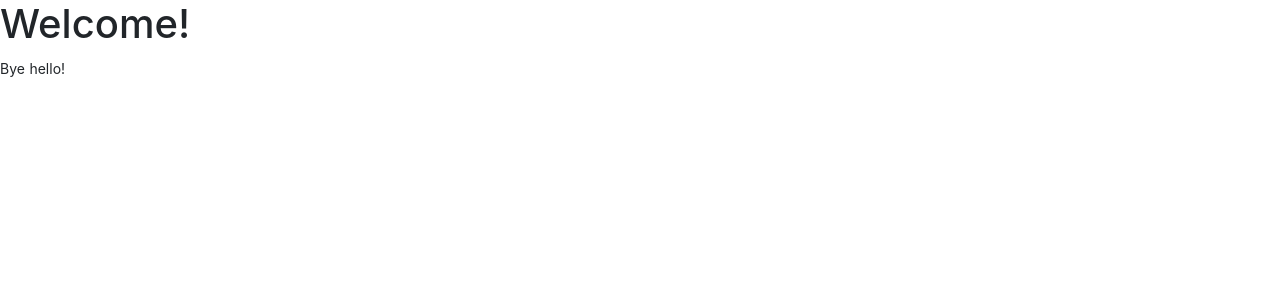
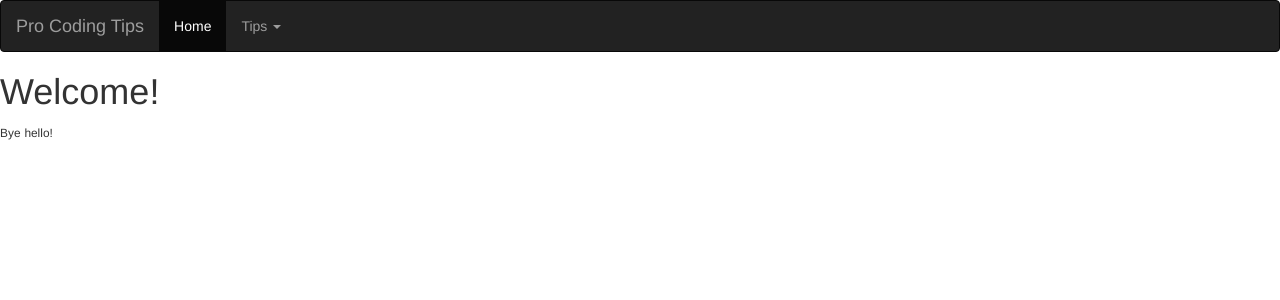
Before and after one commit to yesh0907/procodingtips, a Django app: page / in a window 1280 px wide. Shown: the top 300 px of the page. Run offline with Django 3.2, Linux system fonts and the light colour scheme; some libraries are stand-ins or nearby versions.

Commit message:
Fixing files

```diff
--- a/templates/home.html
+++ b/templates/home.html
@@ -5,6 +5,7 @@
 {% endblock title %}
 
 {% block body %}
+	{% include "navbar.html" %}
 	<h1>Welcome!</h1>
 	<small>Bye</small>
 	<small>hello!</small>
--- a/templates/layout.html
+++ b/templates/layout.html
@@ -8,4 +8,10 @@
 	<body>
 		{% block body %}{% endblock body %}
 	</body>
+
+	<!-- jQuery library -->
+	<script src="https://ajax.googleapis.com/ajax/libs/jquery/1.12.2/jquery.min.js"></script>
+
+	<!-- Latest compiled JavaScript -->
+	<script src="http://maxcdn.bootstrapcdn.com/bootstrap/3.3.6/js/bootstrap.min.js"></script>
 </html>
--- /dev/null
+++ b/templates/navbar.html
@@ -0,0 +1,26 @@
+<nav class="navbar navbar-inverse">
+  <div class="container-fluid">
+      <div class="navbar-header">
+            <button type="button" class="navbar-toggle collapsed" data-toggle="collapse" data-target="#navbar-collapse-1">
+                <span class="sr-only">Toggle navigation</span>
+                <span class="icon-bar"></span>
+                <span class="icon-bar"></span>
+                <span class="icon-bar"></span>
+            </button>
+            <a class="navbar-brand" href="/">Pro Coding Tips</a>
+        </div>
+
+        <div class="collapse navbar-collapse" id="navbar-collapse-1">
+            <ul class="nav navbar-nav">
+                <li class="active"><a href="#">Home <span class="sr-only">(current)</span></a></li>
+                <li class="dropdown">
+                    <a href="#" class="dropdown-toggle" data-toggle="dropdown" role="button" aria-expanded="false">Tips <span class="caret"></span></a>
+                    <ul class="dropdown-menu" role="menu">
+                        <li><a href="#">Series</a></li>
+                        <li><a href="#">All Tips</a></li>
+                    </ul>
+                </li>
+            </ul>
+        </div>
+    </div>
+</nav>
```
